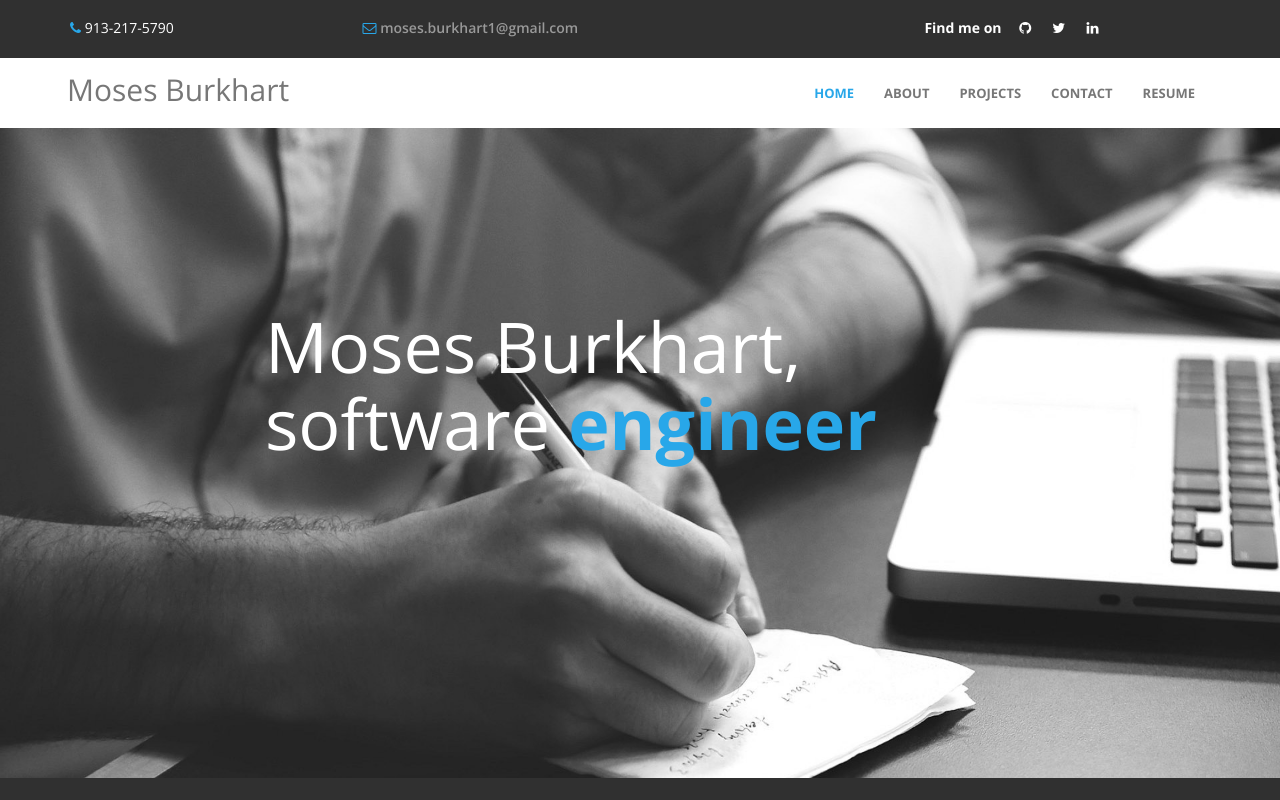
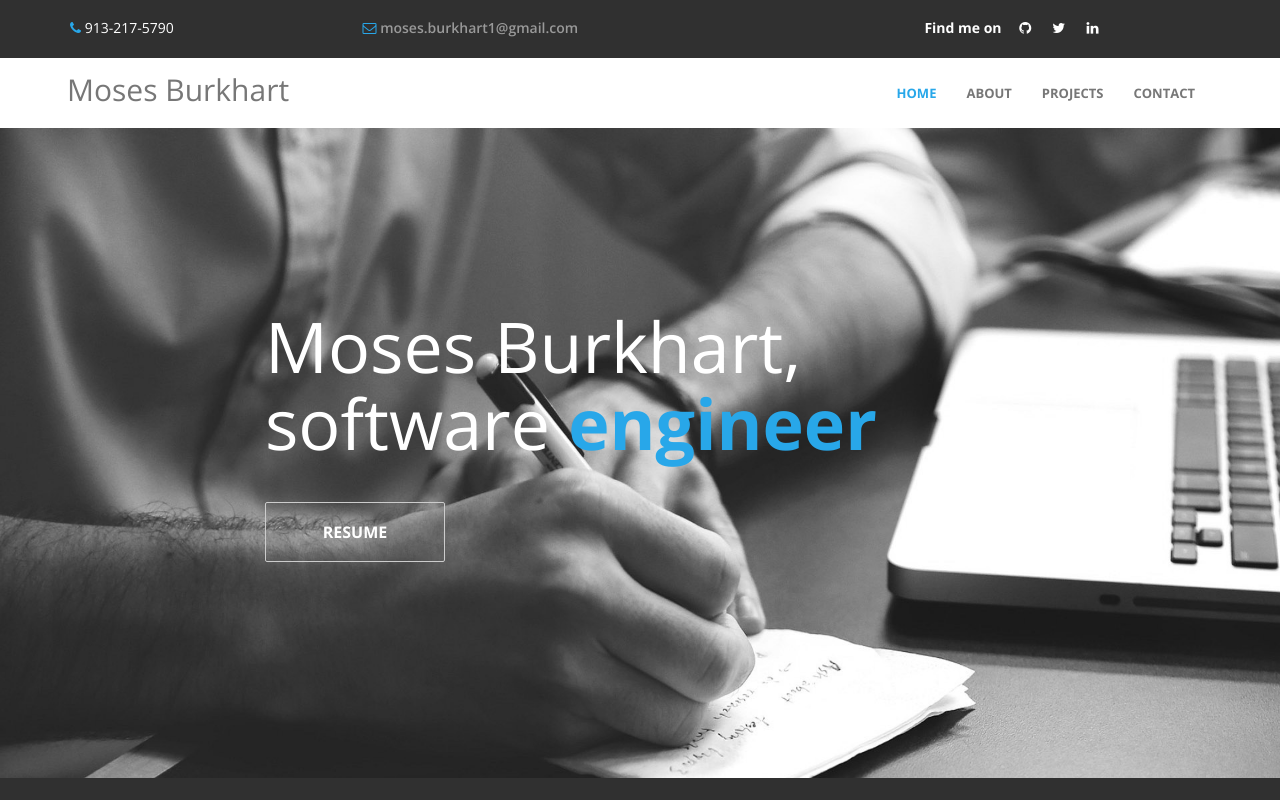
Before and after one commit to mosesb1/mosesb1, a plain HTML site: page index.html in a window 1280 px wide. Shown: the top 800 px of the page. Drawn offline with nearby package versions, Linux system fonts and the light colour scheme.

Commit message:
changed resume location

```diff
--- a/index.html
+++ b/index.html
@@ -78,7 +78,6 @@
 						<li><a href="#about">ABOUT</a></li>
 						<li><a href="#portfolio">PROJECTS</a></li>
 						<li><a href="#contact">CONTACT</a></li>
-						<li><a target="_blank" href="../resume/SWE-Resume-final.pdf">RESUME</a></li>
 					</ul>
 				</div>
 			</div>
@@ -96,7 +95,7 @@
                             <div class="sub-element">Awesome Template is provided by templatemo.com website for everyone</div>
                             <div class="sub-element">Download, edit and apply this awesome template for your websites</div>
                         </div> -->
-    					<!-- <a data-scroll href="#about" class="btn btn-default wow fadeInUp" data-wow-offset="50" data-wow-delay="0.6s">GET STARTED</a> -->
+    					<a data-scroll target="_blank" href="./resume/SWE-Resume-final.pdf" class="btn btn-default wow fadeInUp" data-wow-offset="50" data-wow-delay="0.6s">RESUME</a>
     				</div>
     			</div>
     		</div>
```
